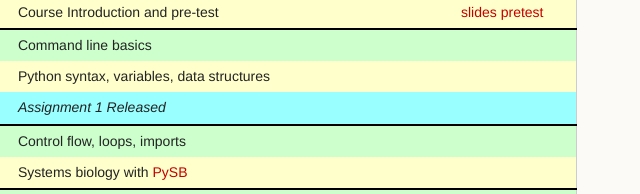
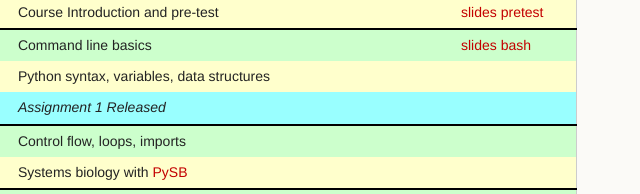
Before and after one commit to eds-uga/cbio4835-sp17, a plain HTML site: page docs/schedule.html in a window 1280 px wide. Shown: the part 344-538 px from the top of the page, 383-1023 px from the left. Drawn offline with Linux system fonts and the light colour scheme.

Commit message:
Added link to lecture 2 and bash cheatsheet.

```diff
--- a/docs/schedule.html
+++ b/docs/schedule.html
@@ -94,7 +94,7 @@
   <tr class='L'>
     <td>1/10</td>
     <td>Command line basics</td>
-    <td></td>
+    <td><a href="https://eds-uga.github.io/cbio4835-sp17/slides/Lecture2.slides.html">slides</a> <a href="https://eds-uga.github.io/cbio4835-sp17/notes/bash_cheatsheet.pdf">bash</a></td>
   </tr>
   <tr class='R'>
     <td>1/12</td>
```
Also changed, not shown: 1 other file.
